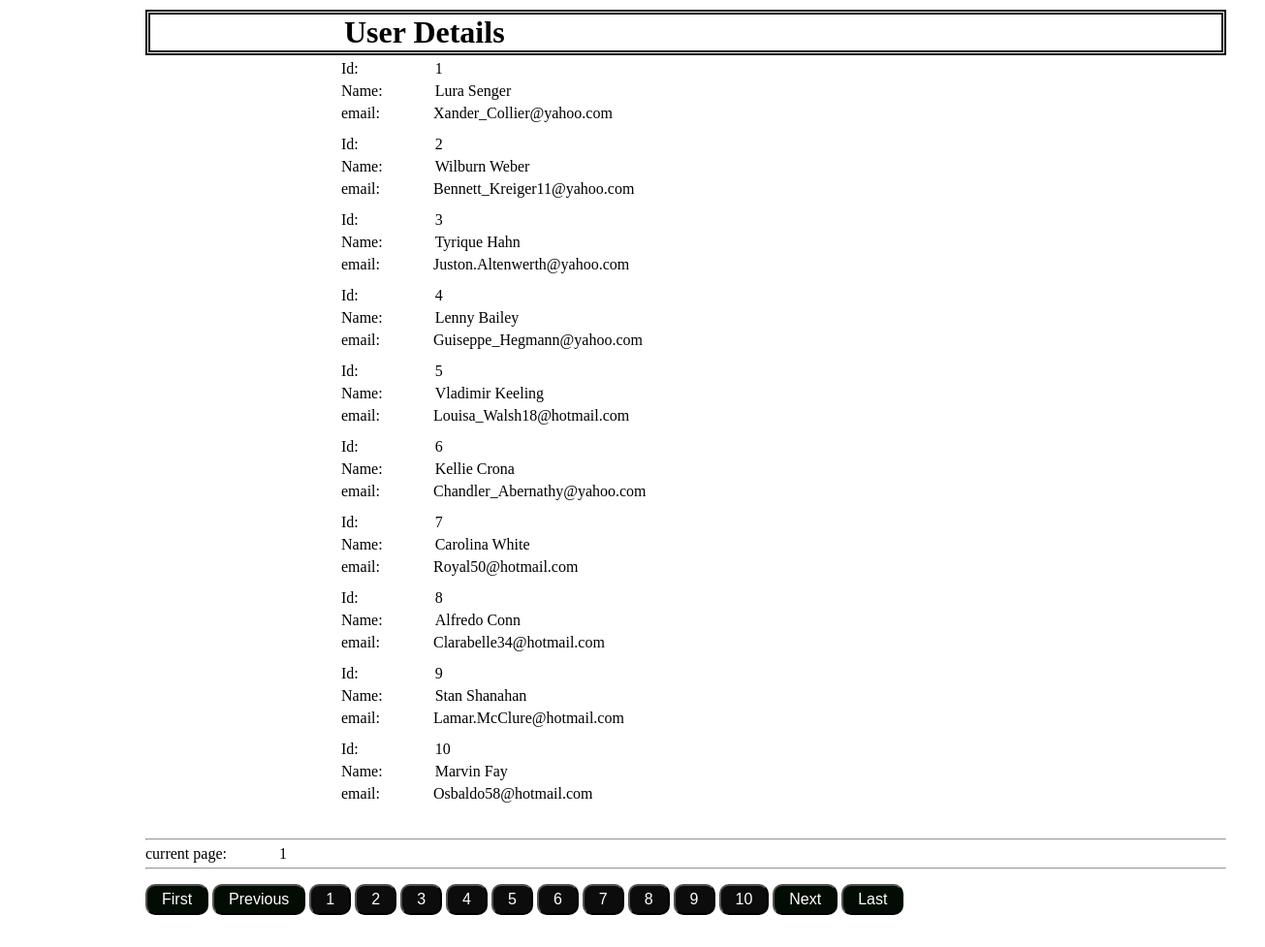
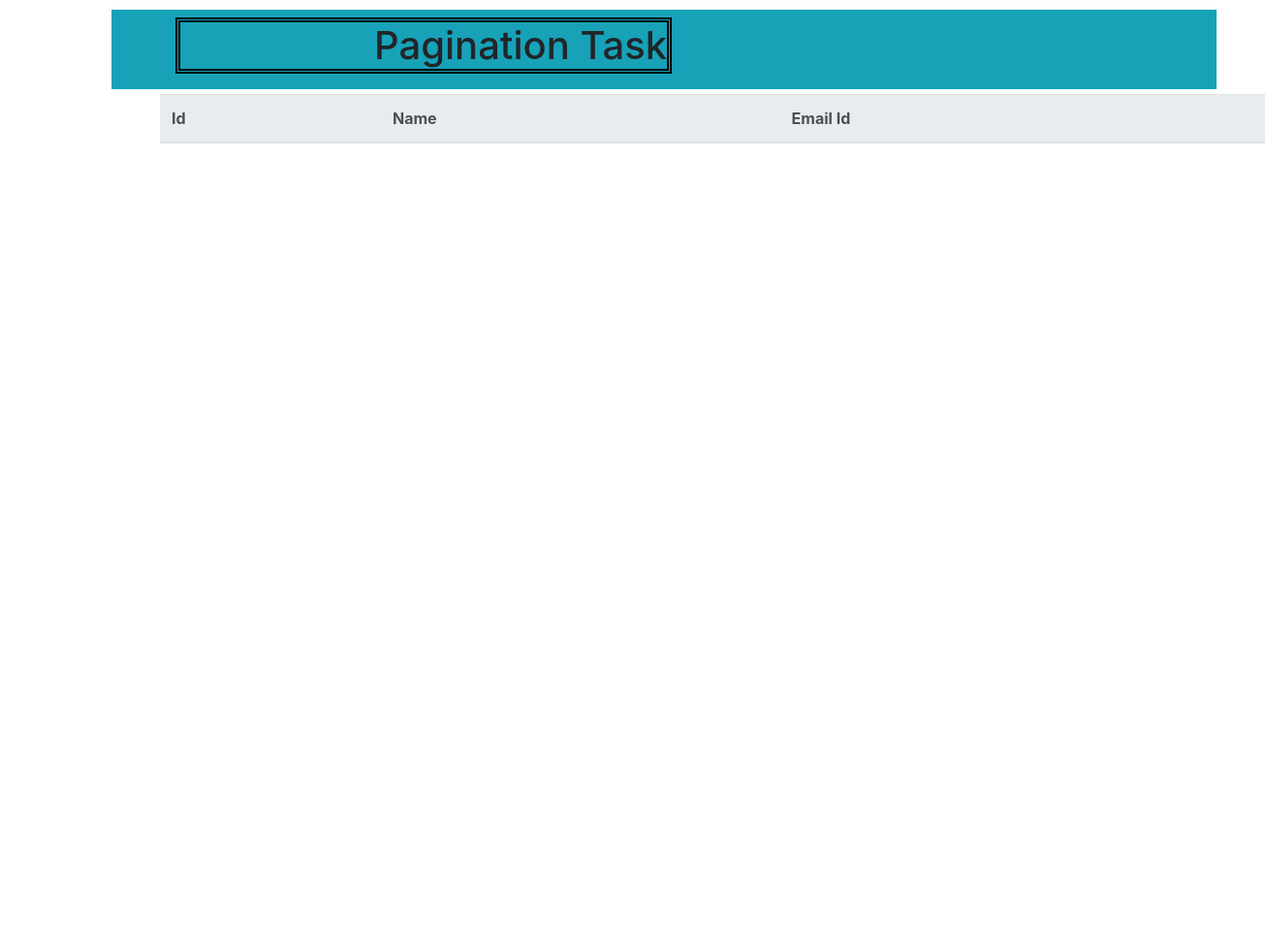
Before and after one commit to Tamilarasan3696/Task15-2, a plain HTML site: page index.html in a window 1280 px wide. Shown: the whole page at 97% size, 1305 px wide, since content can reach past the window. After the commit the page ends 800 px from the top, so only its background shows below. Drawn offline with nearby package versions, Linux system fonts and the light colour scheme.

Commit message:
Update index.html

```diff
--- a/index.html
+++ b/index.html
@@ -1,48 +1,39 @@
 <!DOCTYPE html>
 <html lang="en">
+
 <head>
     <meta charset="UTF-8">
     <meta http-equiv="X-UA-Compatible" content="IE=edge">
     <meta name="viewport" content="width=device-width, initial-scale=1.0">
-    <title>Pagination Task</title>
+    <title>Document</title>
+    <link rel="stylesheet" href="https://cdn.jsdelivr.net/npm/bootstrap@4.6.2/dist/css/bootstrap.min.css"
+        integrity="sha384-xOolHFLEh07PJGoPkLv1IbcEPTNtaed2xpHsD9ESMhqIYd0nLMwNLD69Npy4HI+N" crossorigin="anonymous">
     <link rel="stylesheet" href="./style.css">
 </head>
+
 <body>
-    <h1 id="title">User Details</h1>
-    <section >
-        <div class="table-responsive">
-            <table class="table table-border"></table>
+    <div class="container-fluid">
+        <nav class="navbar navbar-light bg-info" id="title">
+            <h1 id="title">Pagination Task </h1>
+        </nav>
+        <div class="tableDemo">
+          <table class="table" id="list">
+            <thead class="thead-light">
+              <tr>
+                <th scope="col">Id</th>
+                <th scope="col">Name</th>
+                <th scope="col">Email Id</th>
+              </tr>
+            </thead>
+         </table>
+         <nav class="navbar navbar-dark bg-red" id="navpage">
+            <ul class="pagination">
+              <li class="page-item" id="pagination"></li>
+             </ul>
+         </nav>
         </div>
-    </section>
-     <!-- changes page number  -->
-     <br>
-    <hr>
-    <div >current page:
-        <p class="changes"></p>
     </div>
-    <hr>
-    <!-- buttons to access page -->
-    <div class="button">
-        <button class="firstBtn">First</button>
-        <button class="prevBtn">Previous</button>
-        <button class="btn btn1">1</button>
-        <button class="btn btn2">2</button>
-        <button class="btn btn3">3</button>
-        <button class="btn btn4">4</button>
-        <button class="btn btn5">5</button>
-        <button class="btn btn6">6</button>
-        <button class="btn btn7">7</button>
-        <button class="btn btn8">8</button>
-        <button class="btn btn9">9</button>
-        <button class="btn btn10">10</button>
-        <button class="nextBtn">Next</button>
-        <button class="lastBtn">Last</button>
-        <div id="buttons" class="d-flex" type="button"></div>
-    </div>
-    <!-- js file link -->
-    <p id="boo"></p>
-    <script src="script.js"></script>
+   <script src="./script.js"></script>
+</body>
 
-
-</body>
 </html>
```
